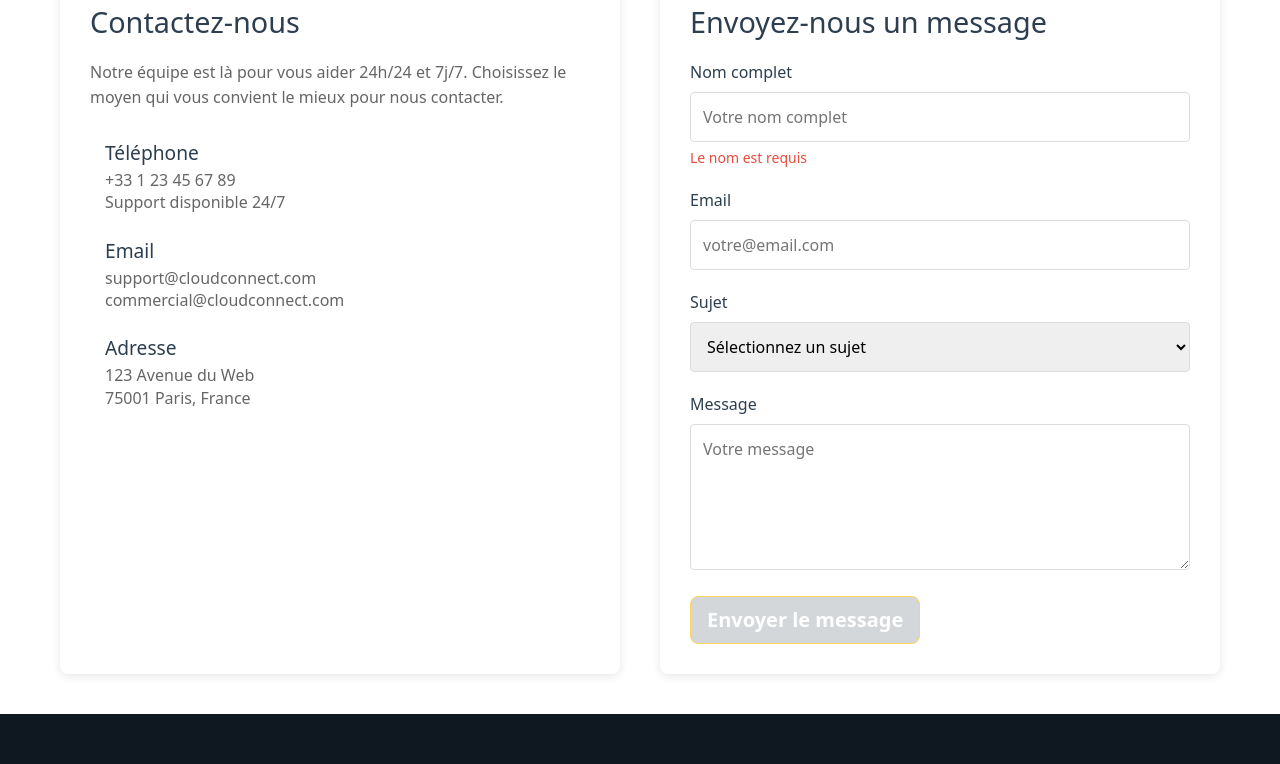
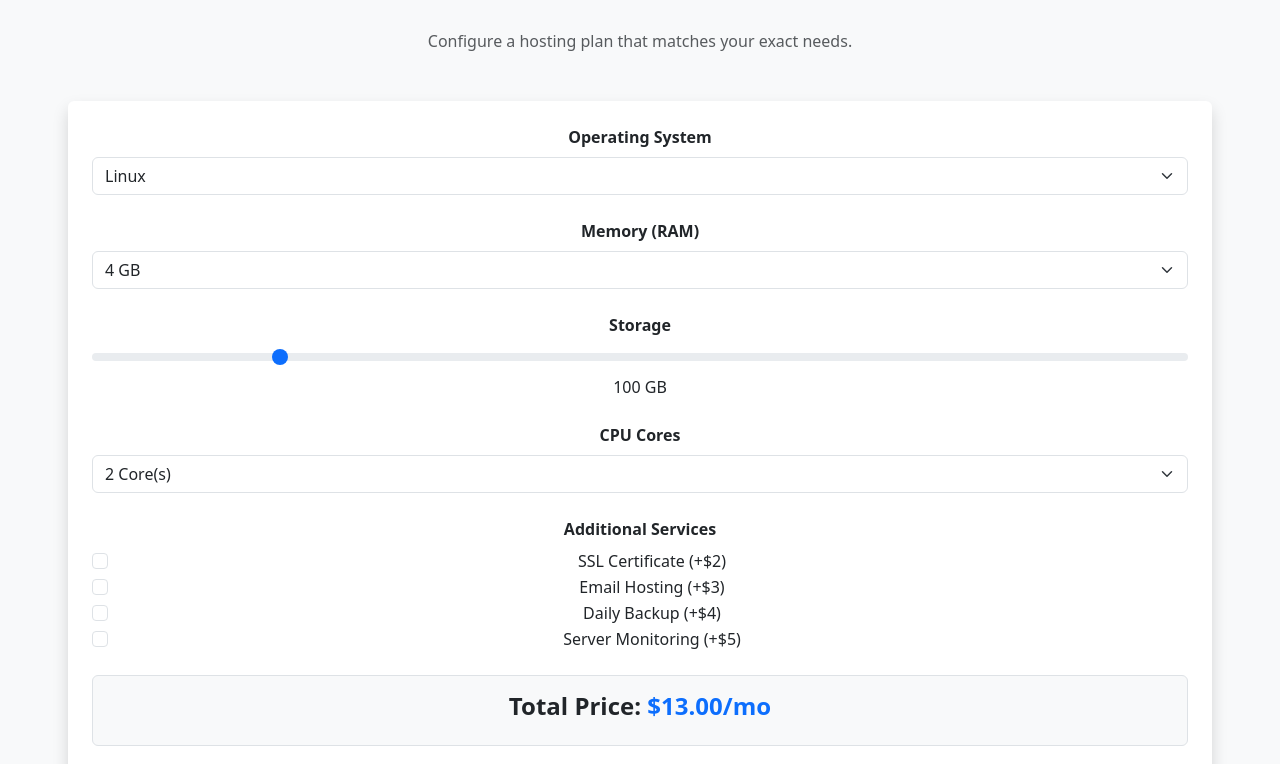
Before and after one commit to Moetaz-Maamouri/cloudconnect-angular, an Angular app: page / in a window 1280 px wide. Shown: the part 1667-2431 px from the top of the page. Built offline with nearby package versions, Linux system fonts and the light colour scheme.

Commit message:
Custom-plan

```diff
--- a/src/app/components/navbar/navbar.html
+++ b/src/app/components/navbar/navbar.html
@@ -19,8 +19,8 @@
         <li class="nav-item"><a class="nav-link" routerLink="/pricing">Pricing</a></li>
         <li class="nav-item"><a class="nav-link" routerLink="/faq">FAQ</a></li>
         <li class="nav-item"><a class="nav-link" routerLink="/contact">Contact</a></li>
-<button class="auth-button" (click)="openAuthModal('signin')">Se connecter</button>
-<button class="auth-button auth-button-outline" (click)="openAuthModal('signup')">S'inscrire</button>
+<button class="auth-button" (click)="openAuthModal('signin')">Log in</button>
+<button class="auth-button auth-button-outline" (click)="openAuthModal('signup')">Sign up</button>
 
 
       </ul>
--- a/src/app/pages/pricing/pricing.css
+++ b/src/app/pages/pricing/pricing.css
@@ -24,3 +24,8 @@ h2 {
   background-color: #ff8c00;
   color: white;
 }
+.container {
+  max-width: 1200px;
+  margin: 0 auto;
+  padding: 40px 20px;
+}
--- a/src/app/pages/pricing/pricing.html
+++ b/src/app/pages/pricing/pricing.html
@@ -56,6 +56,75 @@
           </div>
         </div>
       </div>
+
+  <div class="container">
+    <h2 class="fw-bold text-primary text-center mb-4">Build Your Custom Plan</h2>
+    <p class="text-muted text-center mb-5">
+      Configure a hosting plan that matches your exact needs.
+    </p>
+
+    <div class="card shadow border-0 p-4 mw-60">
+      <form>
+
+        <!-- OS Selection -->
+        <div class="mb-4">
+          <label class="fw-bold mb-2">Operating System</label>
+          <select class="form-select" [(ngModel)]="custom.os" name="os">
+            <option value="linux">Linux</option>
+            <option value="windows">Windows</option>
+          </select>
+        </div>
+
+        <!-- RAM -->
+        <div class="mb-4">
+          <label class="fw-bold mb-2">Memory (RAM)</label>
+          <select class="form-select" [(ngModel)]="custom.ram" name="ram">
+            <option *ngFor="let r of ramOptions" [value]="r">{{ r }} GB</option>
+          </select>
+        </div>
+
+        <!-- Storage -->
+        <div class="mb-4">
+          <label class="fw-bold mb-2">Storage</label>
+          <input type="range" class="form-range" min="20" max="500" step="10"
+                 [(ngModel)]="custom.storage" name="storage">
+          <div>{{ custom.storage }} GB</div>
+        </div>
+
+        <!-- CPU -->
+        <div class="mb-4">
+          <label class="fw-bold mb-2">CPU Cores</label>
+          <select class="form-select" [(ngModel)]="custom.cpu" name="cpu">
+            <option *ngFor="let c of cpuOptions" [value]="c">{{ c }} Core(s)</option>
+          </select>
+        </div>
+
+        <!-- Extra Services -->
+        <div class="mb-4">
+          <label class="fw-bold mb-2">Additional Services</label>
+          <div class="form-check" *ngFor="let s of services">
+            <input class="form-check-input" type="checkbox"
+                   [(ngModel)]="s.selected" [name]="s.name">
+            <label class="form-check-label">{{ s.label }} (+${{ s.price }})</label>
+          </div>
+        </div>
+
+        <!-- Total Price -->
+        <div class="text-center bg-light py-3 rounded border mt-4">
+          <h4 class="fw-bold">
+            Total Price: <span class="text-primary">${{ totalPrice }}/mo</span>
+          </h4>
+        </div>
+
+        <button class="btn btn-primary w-100 mt-4 fw-bold" routerLink="/signin">
+          Build My Server
+        </button>
+
+      </form>
+    </div>
+  </div>
+
+
     </div>
   </div>
 </section>
--- a/src/app/pages/pricing/pricing.ts
+++ b/src/app/pages/pricing/pricing.ts
@@ -1,13 +1,51 @@
 import { Component } from '@angular/core';
 import { CommonModule } from '@angular/common';
 import { RouterLink } from "@angular/router";
+import { FormsModule } from '@angular/forms';
 
 @Component({
   selector: 'app-pricing',
-  imports: [CommonModule, RouterLink],
+  imports: [CommonModule, RouterLink, FormsModule],
   templateUrl: './pricing.html',
   styleUrl: './pricing.css'
 })
 export class Pricing {
+custom = {
+  os: "linux",
+  ram: 4,
+  storage: 100,
+  cpu: 2
+};
+
+ramOptions = [2, 4, 8, 16, 32];
+cpuOptions = [1, 2, 4, 8];
+
+services = [
+  { name: "ssl", label: "SSL Certificate", price: 2, selected: false },
+  { name: "email", label: "Email Hosting", price: 3, selected: false },
+  { name: "backup", label: "Daily Backup", price: 4, selected: false },
+  { name: "monitor", label: "Server Monitoring", price: 5, selected: false },
+];
+
+get totalPrice() {
+  let price = 0;
+
+  // Base prices
+  price += this.custom.ram * 1;       // $1 per GB RAM
+  price += this.custom.storage * 0.05; // $0.05 per GB storage
+  price += this.custom.cpu * 2;        // $2 per CPU core
+
+  // OS extra cost
+  if (this.custom.os === "windows") {
+    price += 5; // Windows license
+  }
+
+  // Additional services
+  this.services.forEach(s => {
+    if (s.selected) price += s.price;
+  });
+
+  return price.toFixed(2);
+}
 
 }
--- a/src/app/pages/signin/signin.ts
+++ b/src/app/pages/signin/signin.ts
@@ -1,12 +1,11 @@
 import { Component } from '@angular/core';
 import { Insecription } from "../../components/insecription/insecription";
-import { ModalComponent } from '../../components/modal/modal.component';
 import { ModalService } from '../../services/modal.service';
 
 @Component({
   selector: 'app-signin',
   standalone: true,
-  imports: [Insecription, ModalComponent],
+  imports: [Insecription],
   templateUrl: './signin.html',
   styleUrl: './signin.css'
 })
```
